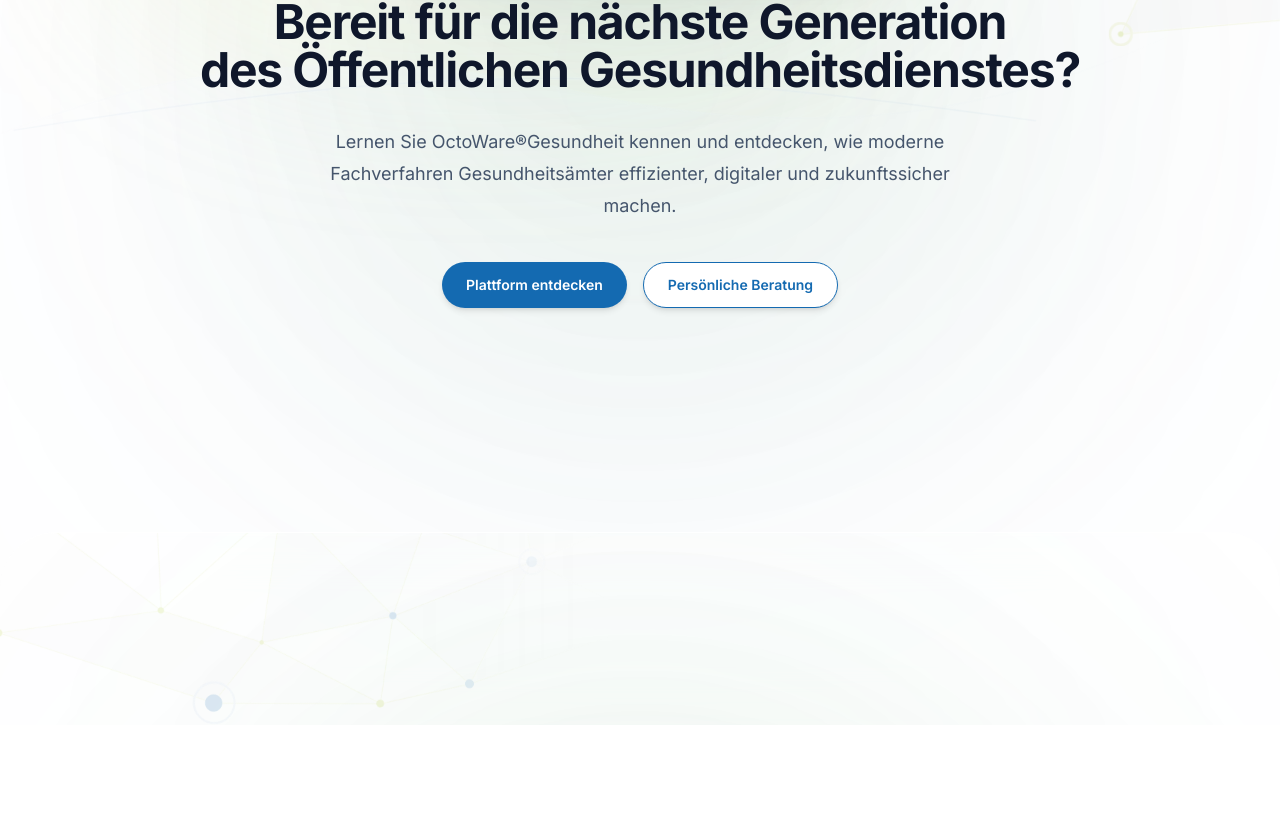
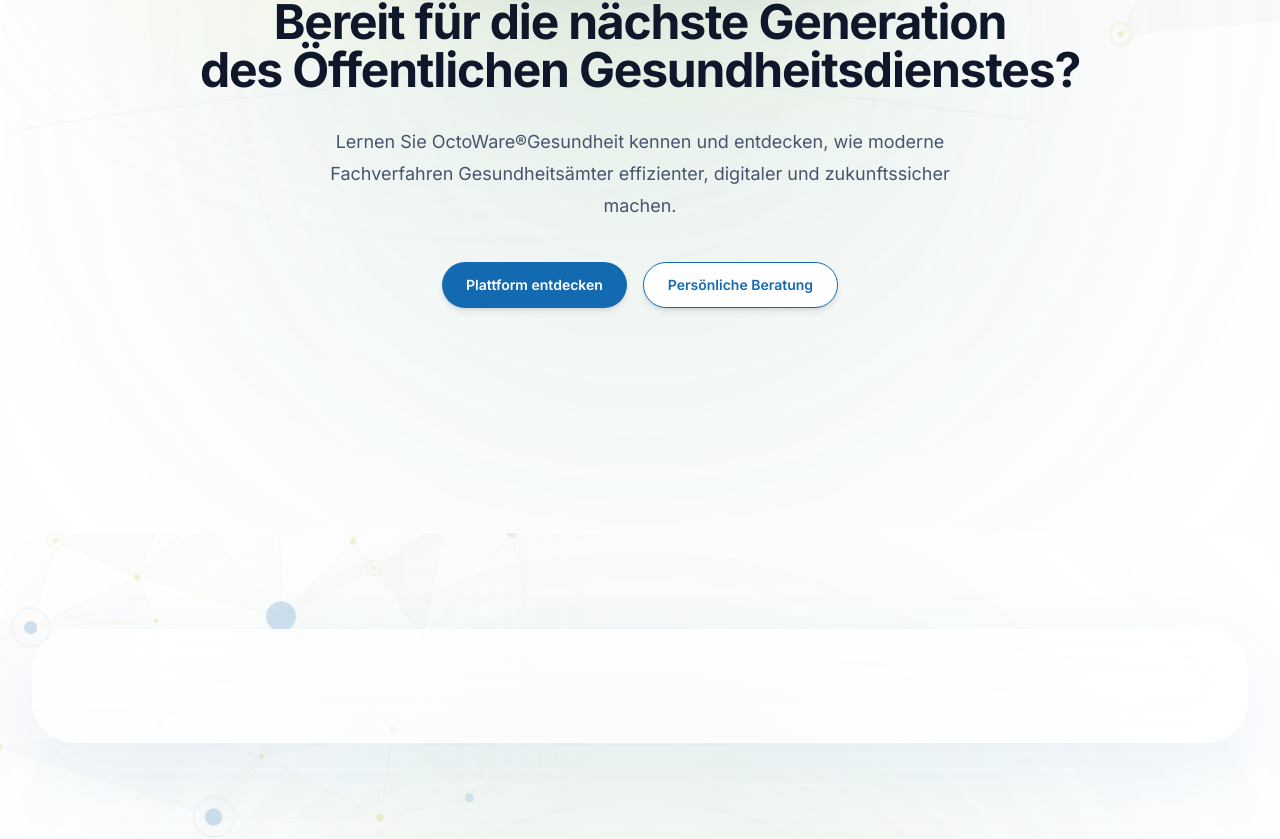
Before and after one commit to weblogger117-art/octoware-website, a Next.js app: page / in a window 1280 px wide. Shown: the part 6220-7059 px from the top of the page. Before the commit the page ends 6945 px from the top, so only its background shows below. Built offline with nearby package versions, Linux system fonts and the light colour scheme.

Commit message:
Update Footer.tsx

```diff
--- a/components/sections/Footer.tsx
+++ b/components/sections/Footer.tsx
@@ -41,7 +41,7 @@ export function Footer() {
 
     w-[650px]
 
-    opacity-15
+    opacity-20
 
     pointer-events-none
     select-none
@@ -50,7 +50,33 @@ export function Footer() {
 
       <div className="relative z-10 mx-auto max-w-7xl px-8 py-24">
 
-      </div>
+  <div
+    className="
+      rounded-[42px]
+      border
+      border-white/60
+      bg-white/70
+      backdrop-blur-xl
+      shadow-[0_30px_80px_rgba(20,106,177,0.08)]
+      p-14
+    "
+  >
+
+    <div
+      className="
+        grid
+        gap-12
+        lg:grid-cols-[1.5fr_1fr_1fr_1fr]
+      "
+    >
+
+      {/* Inhalte kommen gleich */}
+
+    </div>
+
+  </div>
+
+</div>
 
     </footer>
   );
```
